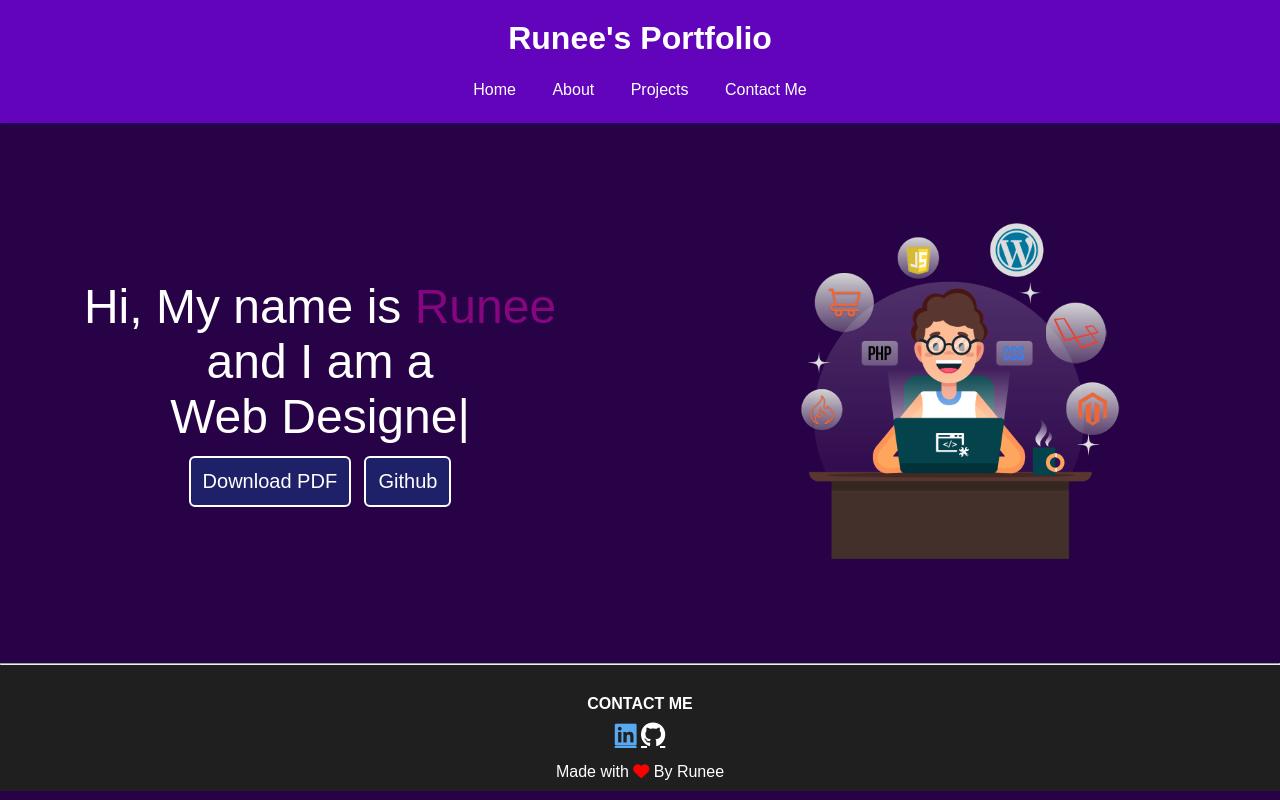
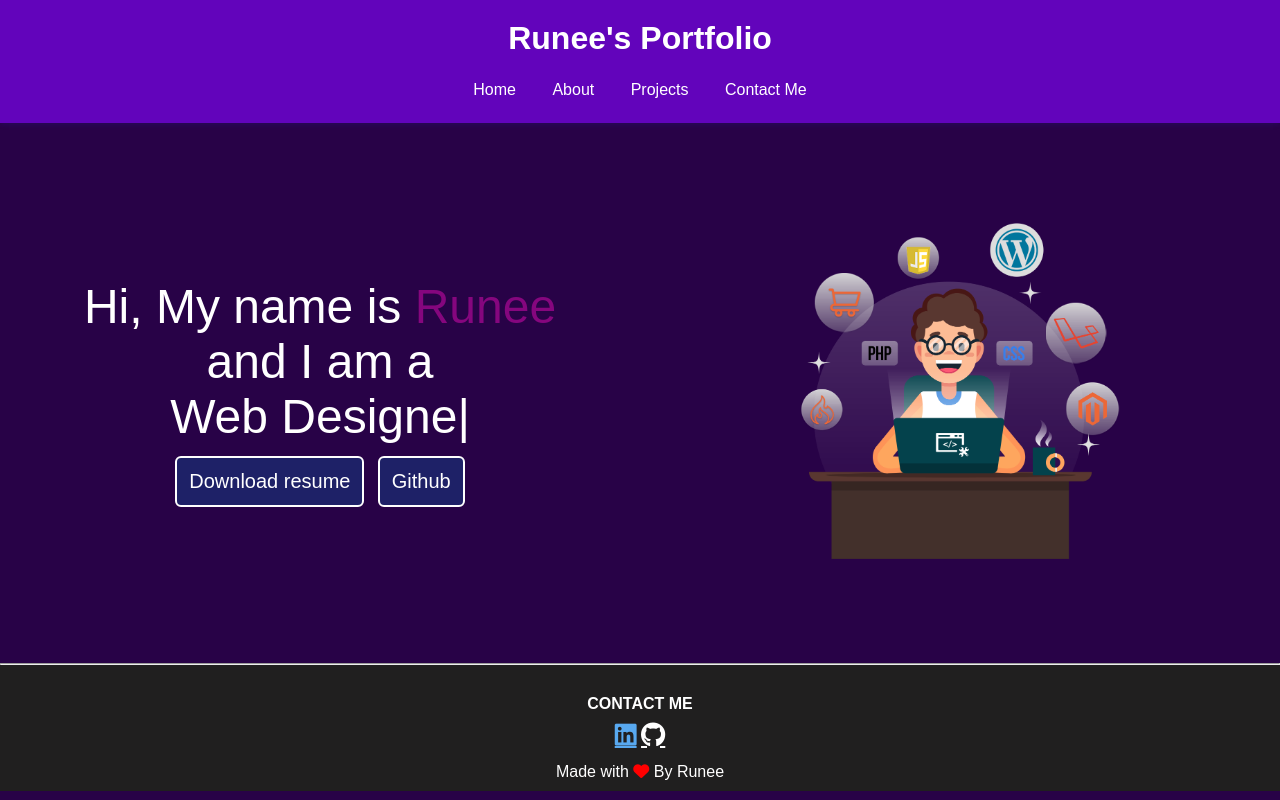
Before and after one commit to Runeekumari/Portfolio, a plain HTML site: page index.html in a window 1280 px wide. Drawn offline with nearby package versions, Linux system fonts and the light colour scheme.

Commit message:
Add files via upload

```diff
--- a/index.html
+++ b/index.html
@@ -210,7 +210,7 @@
                 <span class="element"></span>
 
                 <div class="buttons">
-                    <button class="btn" onclick="downloadPDF()">Download PDF</button>
+                    <button class="btn" onclick="downloadPDF()">Download resume</button>
                     <button onclick="window.location.href='https://github.com/Runeekumari'" class="btn">Github</button>
                 </div>
             </div>
```
